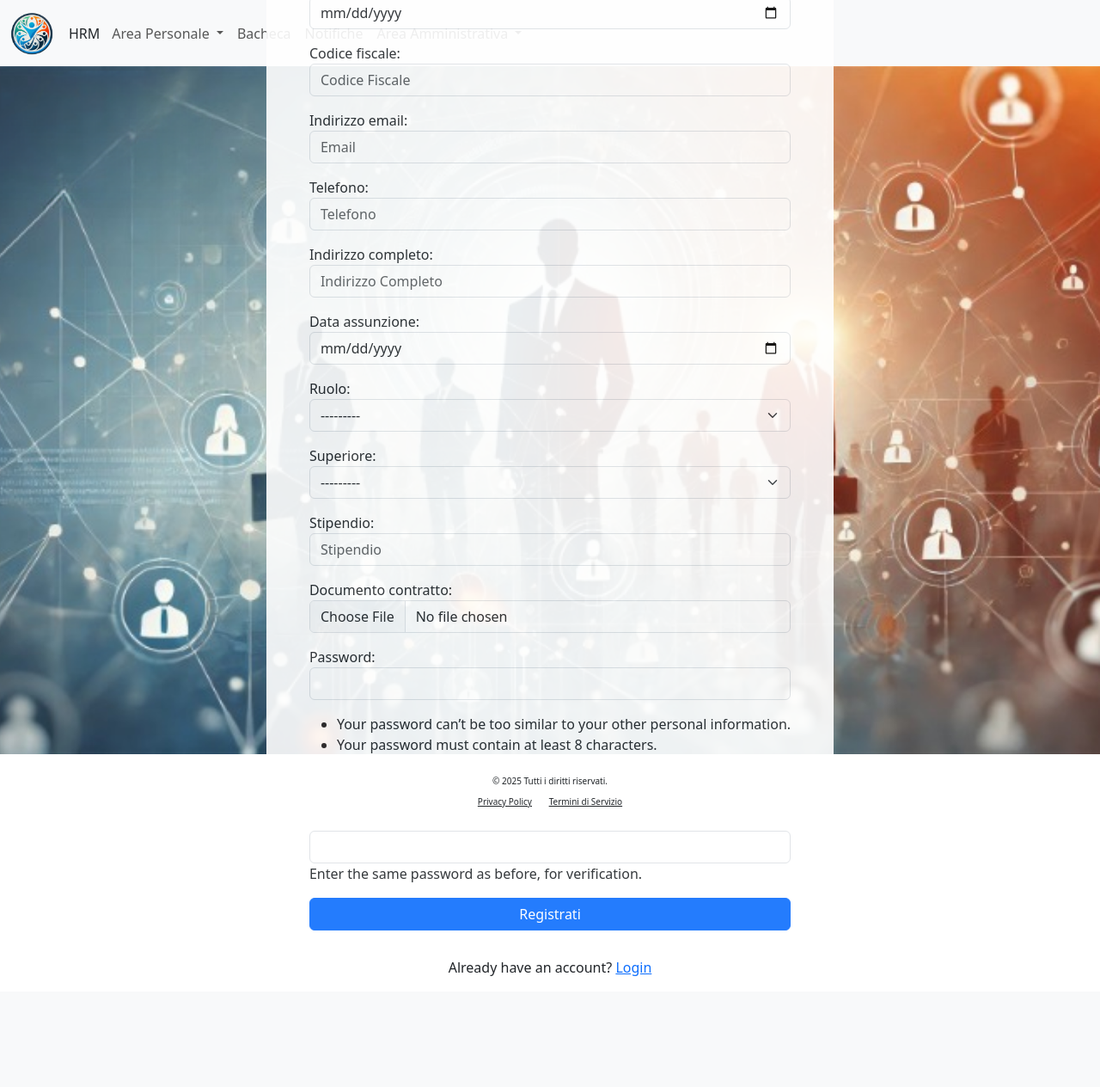
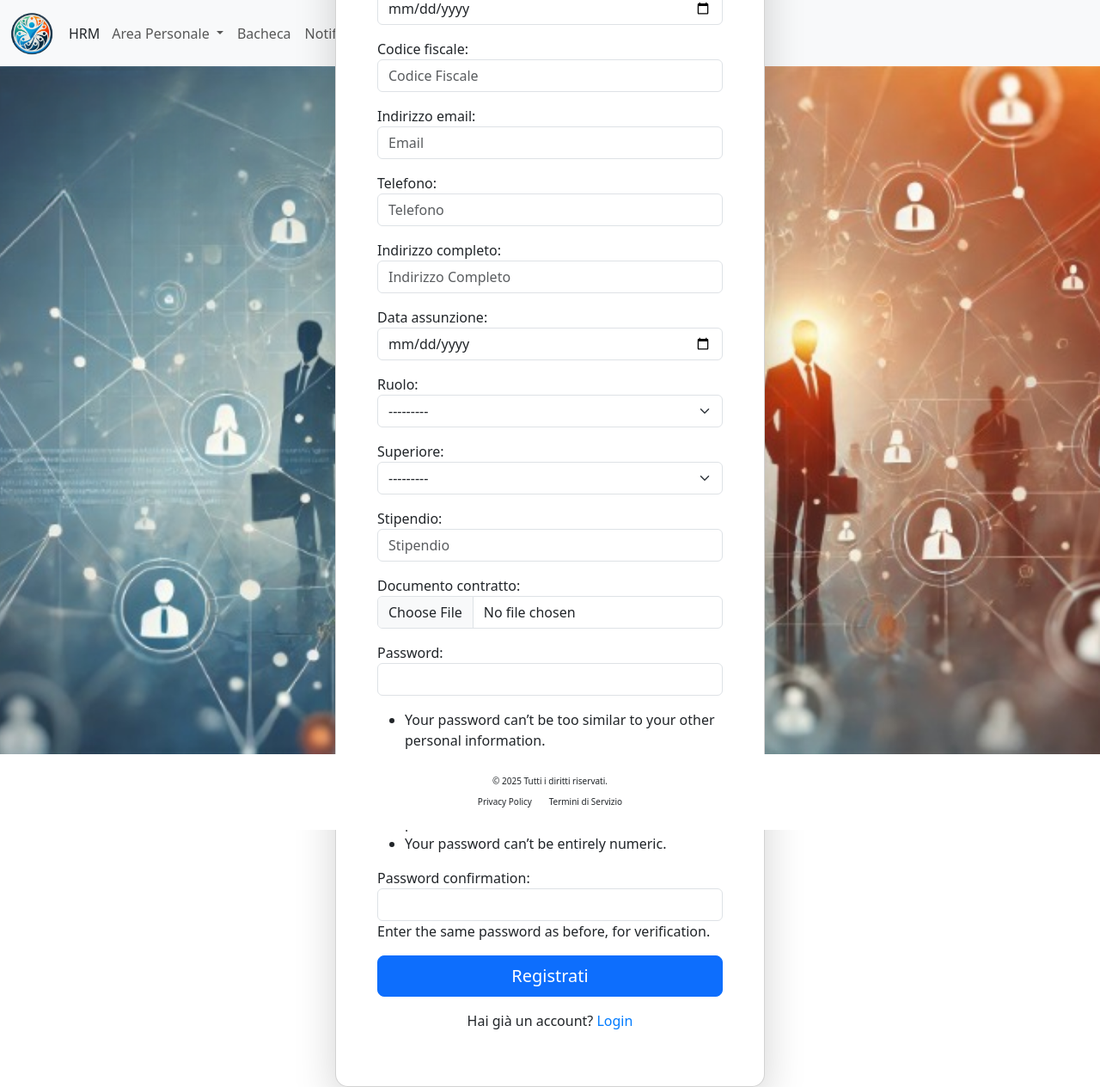
Before and after one commit to LorenzoSiena/HRMS-Human-Resource-Management-System, a Django app: page /registrati in a window 1280 px wide. Shown: the whole page at 86% size. Before the commit the page ends 1135 px from the top, so only its background shows below. Run offline with Django 3.2, Linux system fonts and the light colour scheme; data that the repository does not hold is empty.

Commit message:
Modificato lo stile

```diff
--- a/hrms_project/hrms_app/templates/hrms_app/register_forms.html
+++ b/hrms_project/hrms_app/templates/hrms_app/register_forms.html
@@ -1,19 +1,50 @@
 {% extends 'hrms_app/base.html' %}
 {% block title %} Gestione Presenze {% endblock title %}
 {% block content %}
-<div>
-    <div class="login-container" style="background-color: white; padding: 15px 50px; opacity: 90%; border-radius: 20px">
+
+<link href="https://cdn.jsdelivr.net/npm/bootstrap@5.3.0-alpha1/dist/css/bootstrap.min.css" rel="stylesheet">
+<style>
+    .card {
+        max-width: 500px;
+        border-radius: 15px;
+    }
+    .card h2 {
+        font-size: 24px;
+    }
+    .text-center a {
+        color: #007bff;
+        text-decoration: none;
+    }
+    .text-center a:hover {
+        text-decoration: underline;
+    }
+    .alert-danger {
+        margin-top: 10px;
+    }
+</style>
+</head>
+<body>
+
+<div class="container d-flex justify-content-center align-items-center min-vh-100">
+<div class="card shadow-lg p-5 w-100">
+    <h1 class="text-center mb-4">Crea il tuo account</h1>
     <form method="POST" enctype="multipart/form-data">
         {% csrf_token %}
-            {{ form.as_p }}  {# Rende il form con paragrafi  #}
 
-            <button type="submit" class="btn btn-primary w-100">Registrati</button>
+        {{ form.as_p }}
+
+        <div class="d-grid gap-2">
+            <button type="submit" class="btn btn-primary btn-lg">Registrati</button>
+        </div>
     </form>
-    </div>
-    <div>
+
     <p class="text-center mt-3">
-            Already have an account? <a href="{% url 'login' %}">Login</a>
+        Hai già un account? <a href="{% url 'login' %}">Login</a>
     </p>
 </div>
 </div>
+
+<!-- Bootstrap JS -->
+<script src="https://cdn.jsdelivr.net/npm/bootstrap@5.3.0-alpha1/dist/js/bootstrap.bundle.min.js"></script>
+
 {% endblock %}
```
Lines whose indentation alone changed are shown as unchanged.
